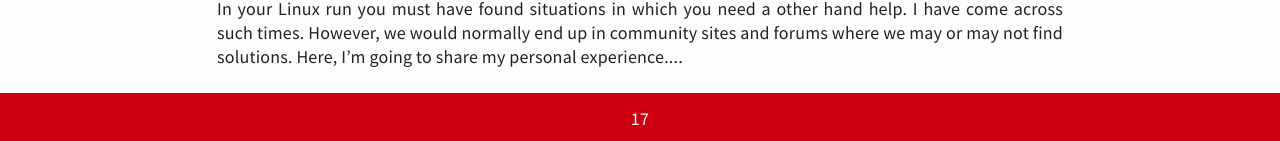
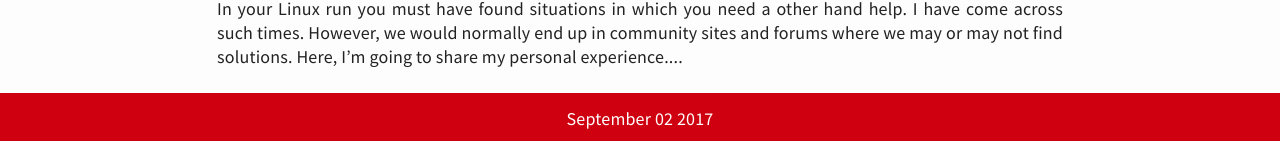
Before and after one commit to shonry271192/-, a Jekyll site: the page built from index.html, in a window 1280 px wide. Shown: the part 1671-1812 px from the top of the page. Built offline with Jekyll 4.4.1, drawn with Linux system fonts in a browser that asks for light colours; the list of posts is cut into pages by our own code.

Commit message:
modified

```diff
--- a/_includes/footer.html
+++ b/_includes/footer.html
@@ -1 +1 @@
-<footer><span> {{ site.time | date: '%y' }} </span></footer>
+<footer><span> {{ site.time | date: '%B %d %Y' }} </span></footer>
```
